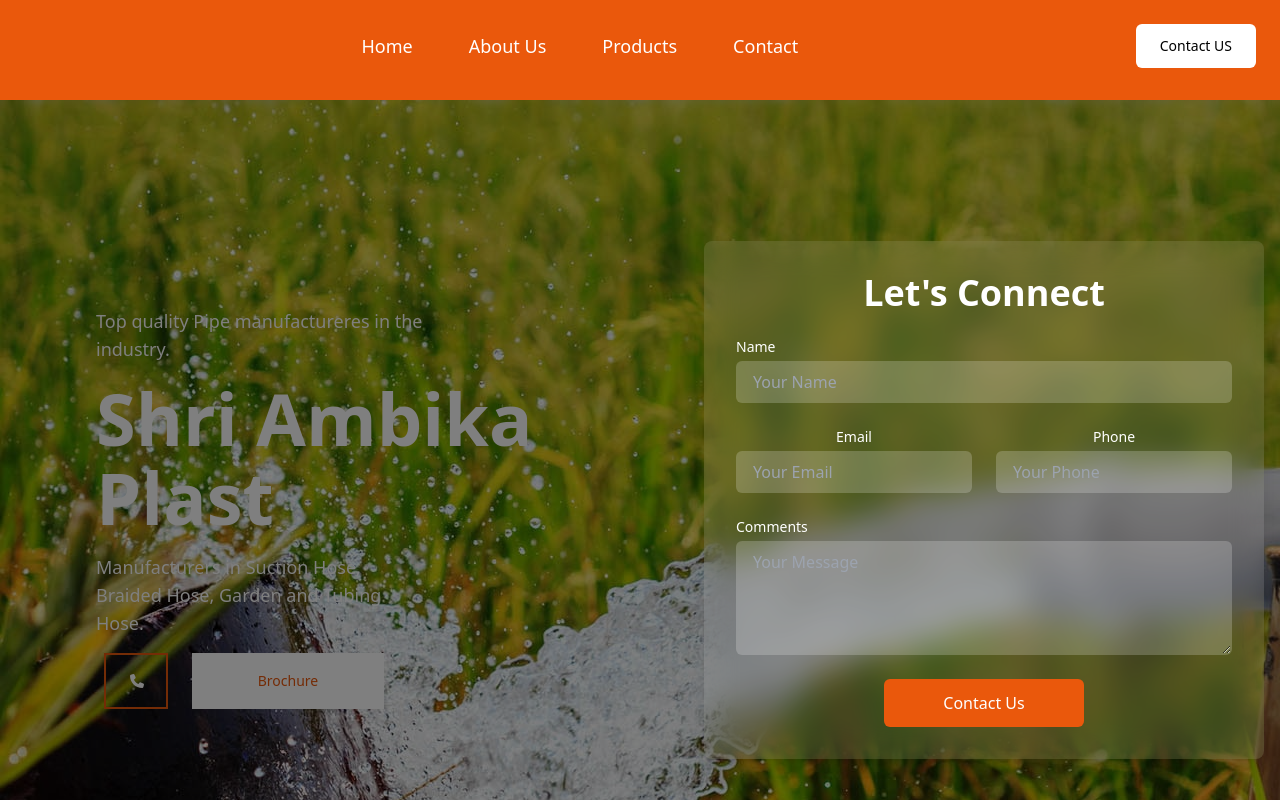
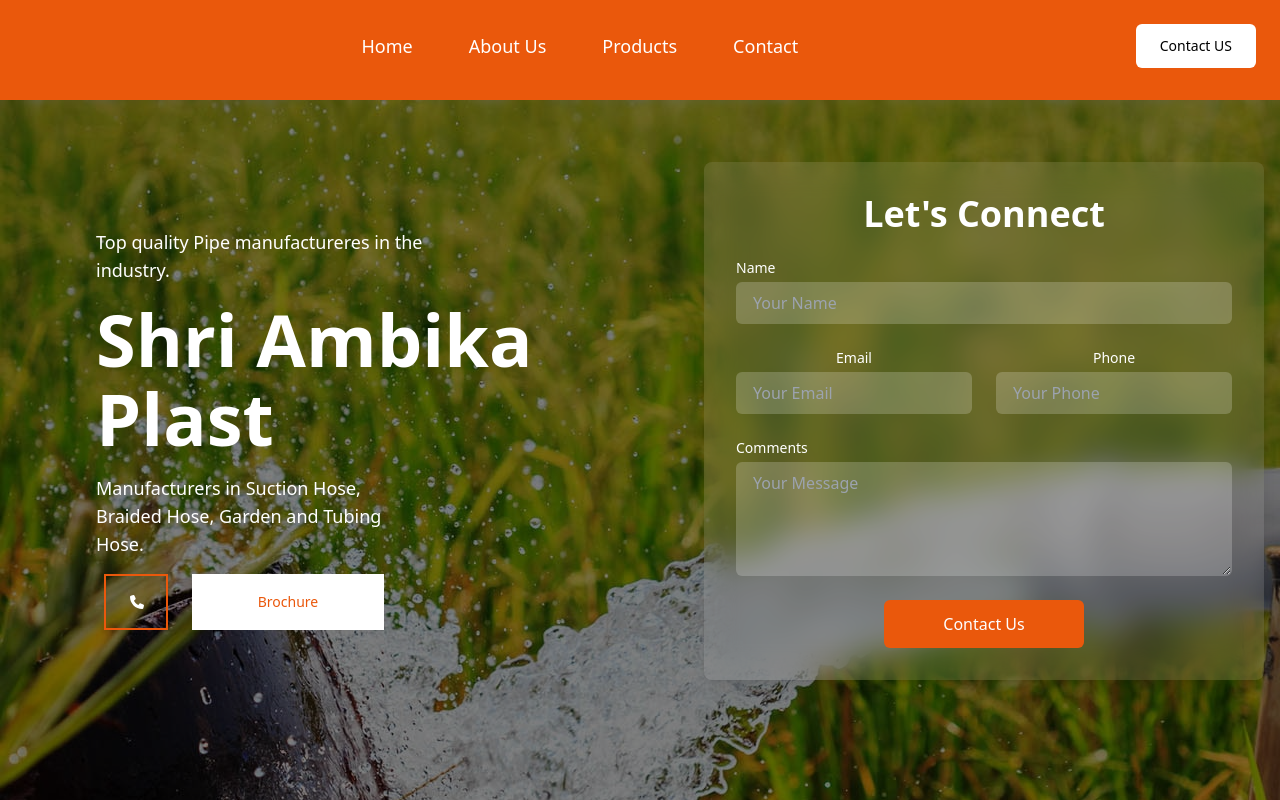
Before and after one commit to akshitchowdhury/SriAmbikaPlast, a React (Create React App) app: page / in a window 1280 px wide. Shown: the top 800 px of the page. Built offline with nearby package versions, Linux system fonts and the light colour scheme.

Commit message:
ProductDesigns3

```diff
--- a/src/components/Home/Home.jsx
+++ b/src/components/Home/Home.jsx
@@ -13,7 +13,7 @@
     <>
       <div className="home h-auto md:h-[100vh]">
         <div
-          className="container
+          className="container absolute top-0
        mx-auto px-4 py-8 flex flex-col md:flex-row items-center justify-center gap-8"
         >
           <div className="HomeLeft flex-1 flex flex-col items-center p-5 md:p-20 gap-5 ">
@@ -59,7 +59,7 @@
               </div>
             </div>
           </div>
-          {/* <Product/> */}
+
           <HomeContact />
         </div>
       </div>
```
